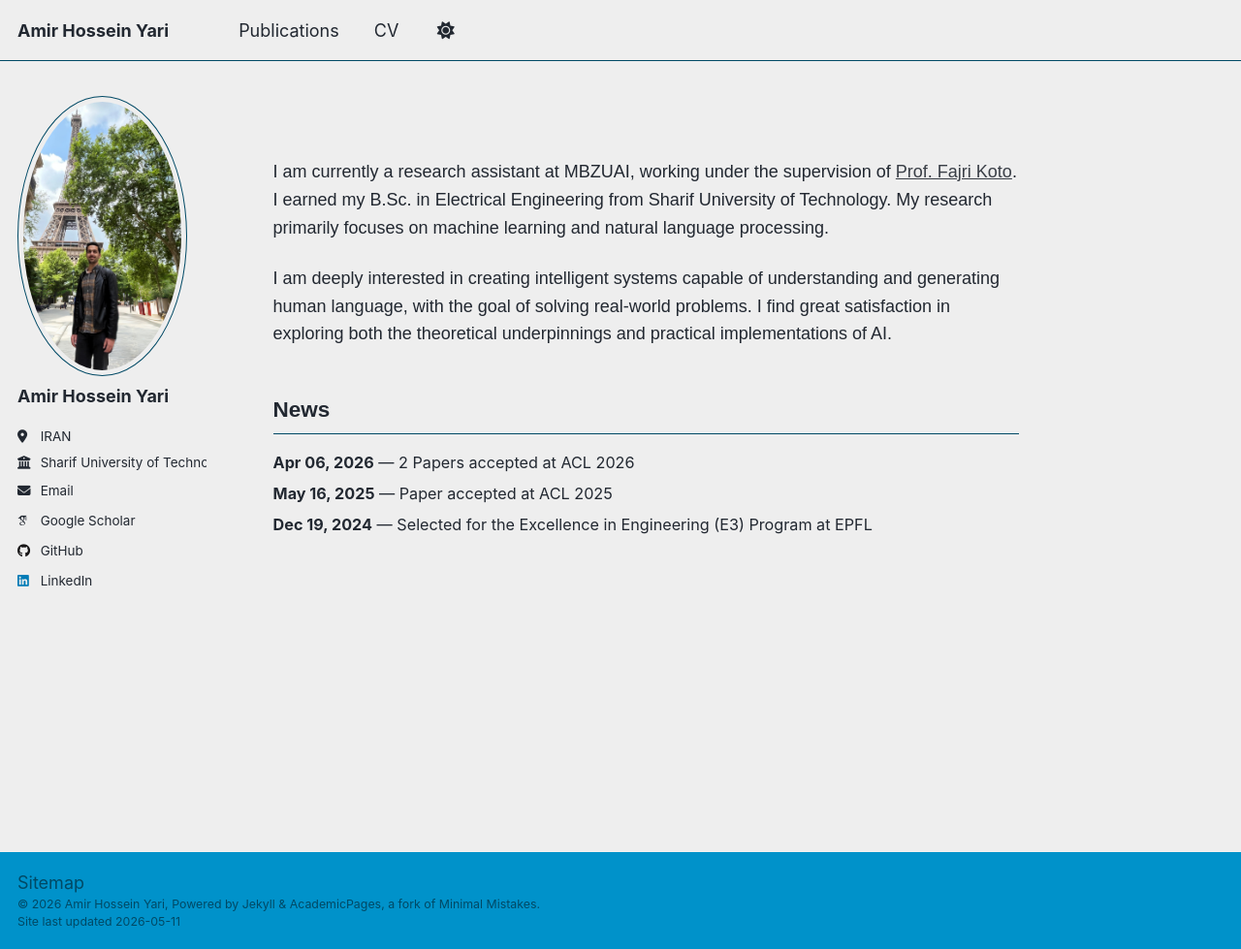
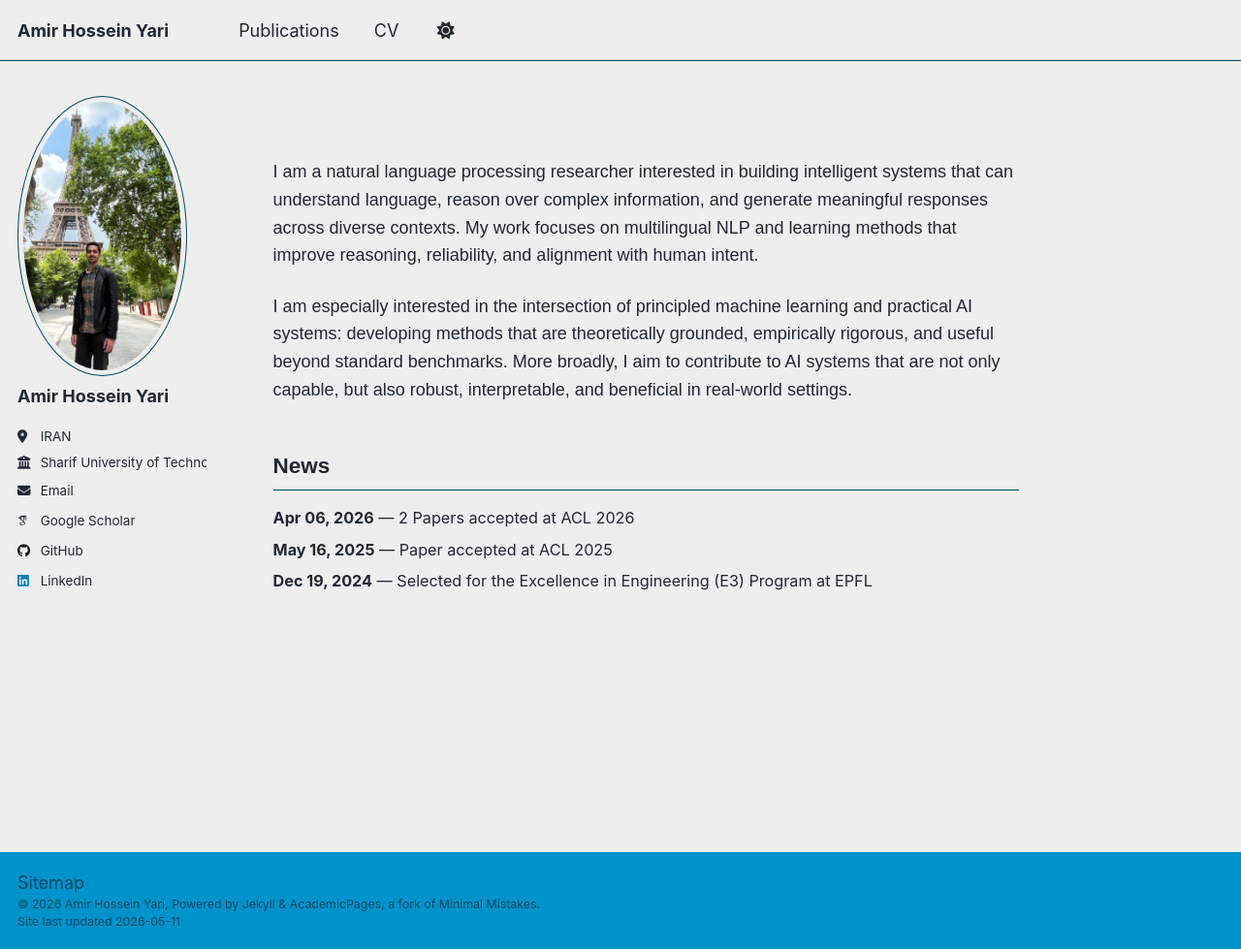
Before and after one commit to AmirHosseinYari2002/AmirHosseinYari2002.github.io, a Jekyll site: the page built from _pages/about.md, in a window 1280 px wide and 979 px high. Shown: the whole window at 97% size. Built offline with Jekyll 4.4.1, drawn with Linux system fonts in a browser that asks for light colours; some web fonts are replaced; a script that is not in the unit is left out.

Commit message:
Update: update the main page

```diff
--- a/_pages/about.md
+++ b/_pages/about.md
@@ -10,10 +10,10 @@ redirect_from:
 <!-- About Me Section -->
 <section id="about" style="margin-top: 50px; font-family: Arial, sans-serif; line-height: 1.6;">
   <p>
-    I am currently a research assistant at MBZUAI, working under the supervision of <a href="https://www.fajrikoto.com/home" target="_blank" rel="noopener">Prof. Fajri Koto</a>. I earned my B.Sc. in Electrical Engineering from Sharif University of Technology. My research primarily focuses on machine learning and natural language processing.
+    I am a natural language processing researcher interested in building intelligent systems that can understand language, reason over complex information, and generate meaningful responses across diverse contexts. My work focuses on multilingual NLP and learning methods that improve reasoning, reliability, and alignment with human intent.
   </p>
   <p>
-    I am deeply interested in creating intelligent systems capable of understanding and generating human language, with the goal of solving real-world problems. I find great satisfaction in exploring both the theoretical underpinnings and practical implementations of AI.
+    I am especially interested in the intersection of principled machine learning and practical AI systems: developing methods that are theoretically grounded, empirically rigorous, and useful beyond standard benchmarks. More broadly, I aim to contribute to AI systems that are not only capable, but also robust, interpretable, and beneficial in real-world settings.
   </p>
 </section>
 
```
